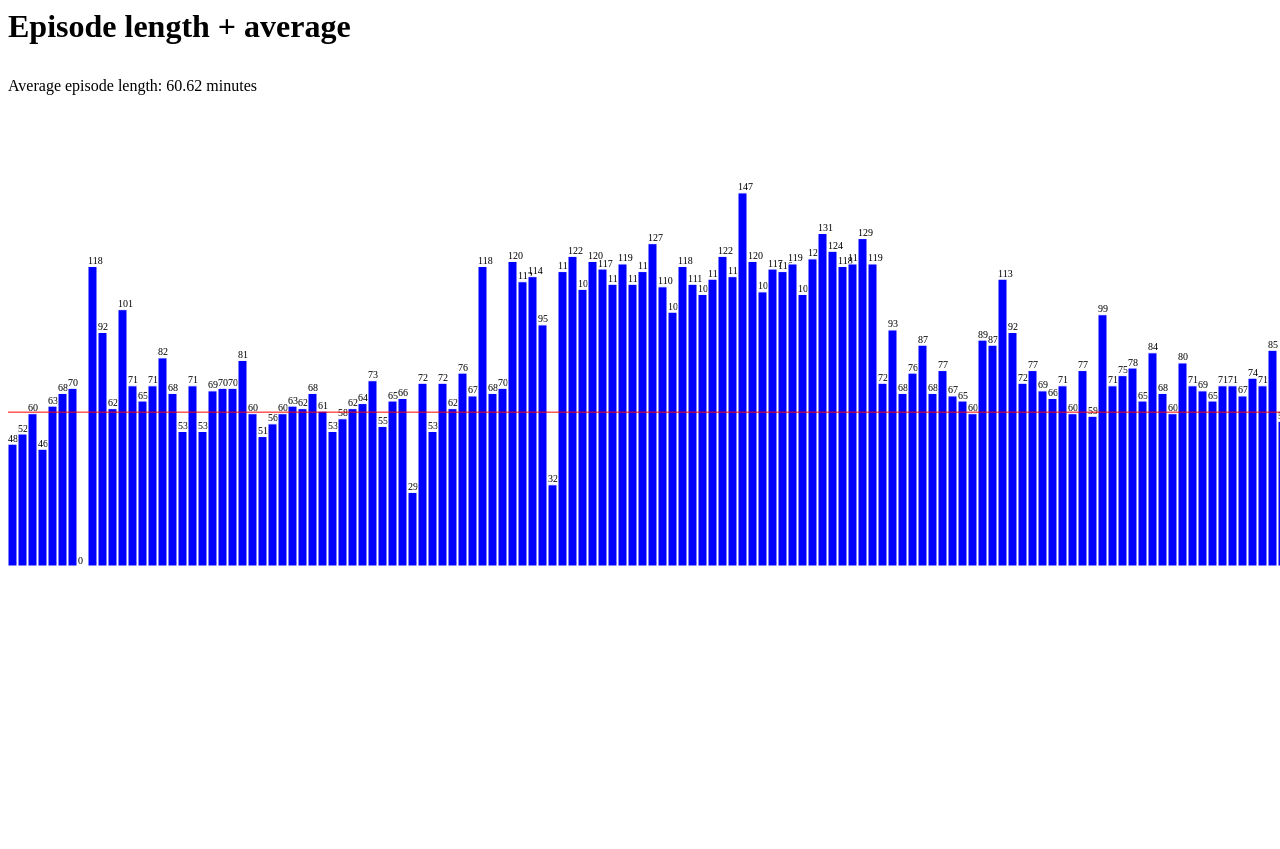
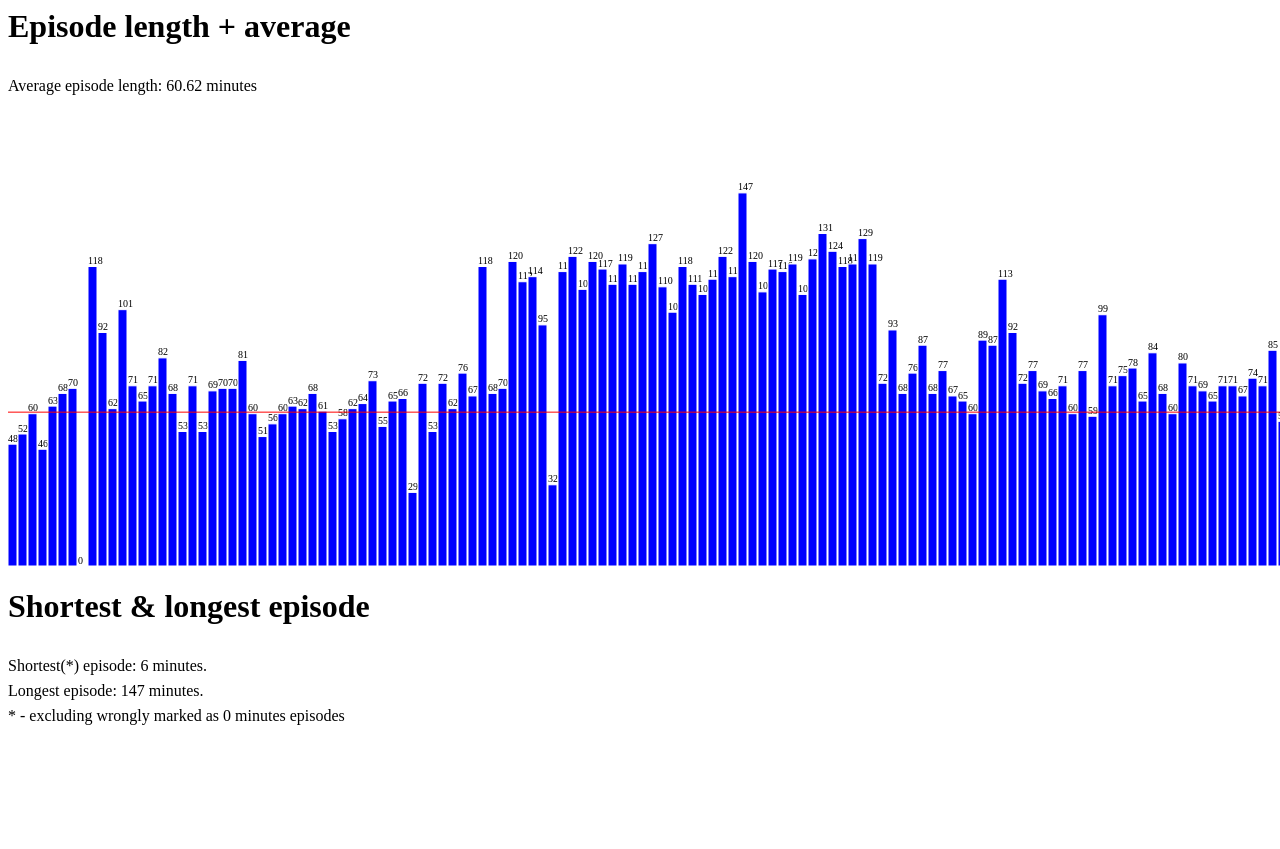
Before and after one commit to pawlos/dnr-relations-visualizer, a plain HTML site: page index.html in a window 1280 px wide. Shown: the top 849 px of the page. Before the commit the page ends 800 px from the top, so only its background shows below. Drawn offline with nearby package versions, Linux system fonts and the light colour scheme.

Commit message:
Added min & max info - only length for now

```diff
--- a/charts.js
+++ b/charts.js
@@ -57,4 +57,23 @@ d3.json("episodes.json", function(error, data) {
     .attr("x2", width)
     .attr("y2", (1 - (avg/max))*height)
     .style("stroke","red");
+
+
+  var minMaxChart = d3.select(".minMaxChart")
+                      .attr("width",500)
+                      .attr("height", 200);
+
+  var min = d3.min(data, function(d) { return +d.episodeLen == 0 ? Number.MAX_VALUE : +d.episodeLen; });
+  var max = d3.max(data, function(d) { return +d.episodeLen; });
+
+  minMaxChart.append("text")
+          .attr("y", 25)
+          .text(function(d) { return "Shortest(*) episode: "+min+" minutes." });
+  minMaxChart.append("text")
+          .attr("y", 50)
+          .text(function(d) { return "Longest episode: " + max + " minutes." });
+
+  minMaxChart.append("text")
+          .attr("y", 75)
+          .text(function(d) { return "* - excluding wrongly marked as 0 minutes episodes" });
 });
--- a/index.html
+++ b/index.html
@@ -2,7 +2,7 @@
 <html>
     <head>
         <meta charset="utf-8">
-        <title>.NET ROCKS statistics visualizer</title>
+        <title>.NET Rocks! statistics visualizer</title>
         <script src="http://d3js.org/d3.v3.min.js" charset="utf-8"></script>
         <style>
             .chart rect {
@@ -19,6 +19,8 @@
     <body>
         <h1>Episode length + average</h1>
         <svg class="episodeLengthChart"></svg>
+        <h1>Shortest &amp; longest episode</h1>
+        <svg class="minMaxChart"></svg>
         <script src="charts.js"></script>
     </body>
 </html>
```
